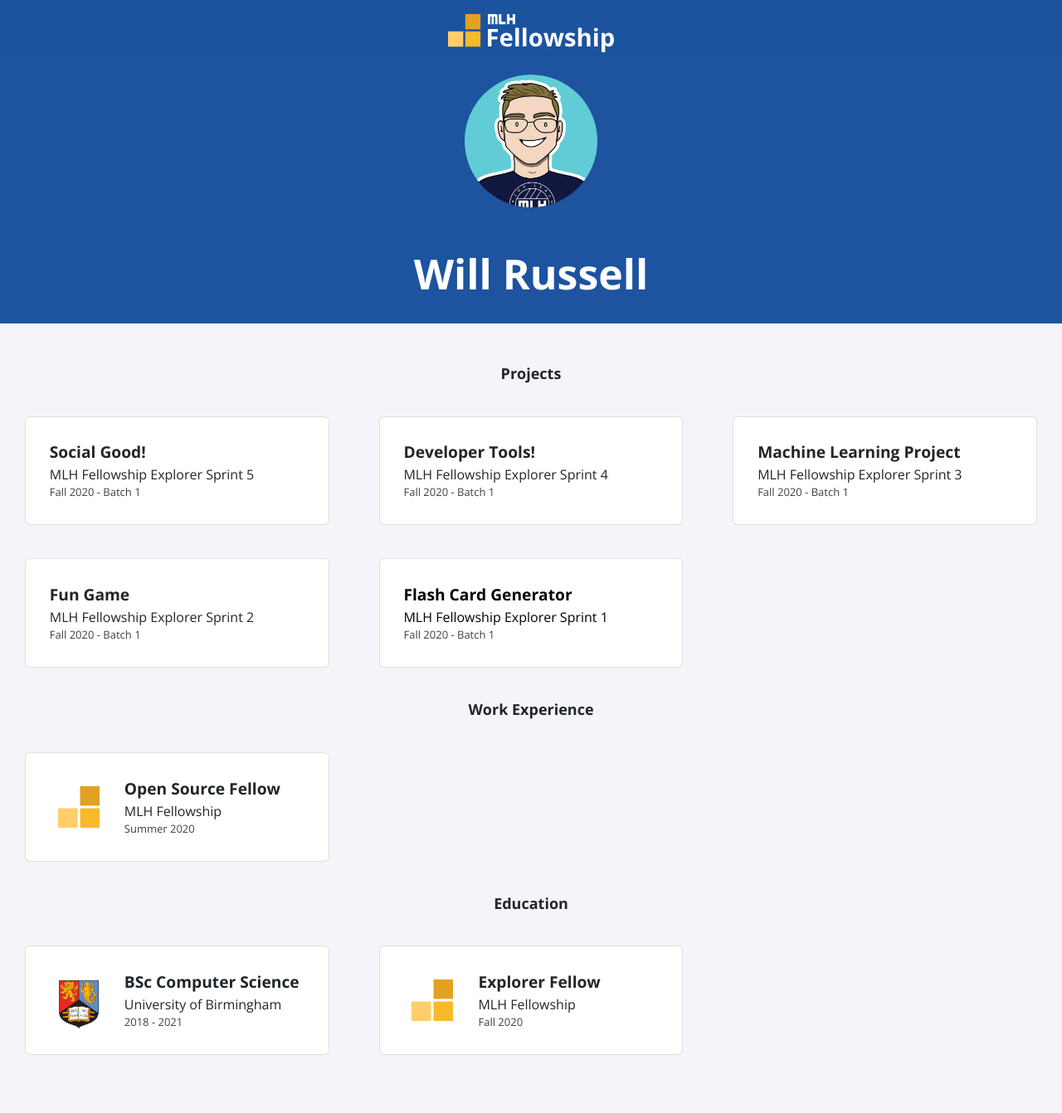
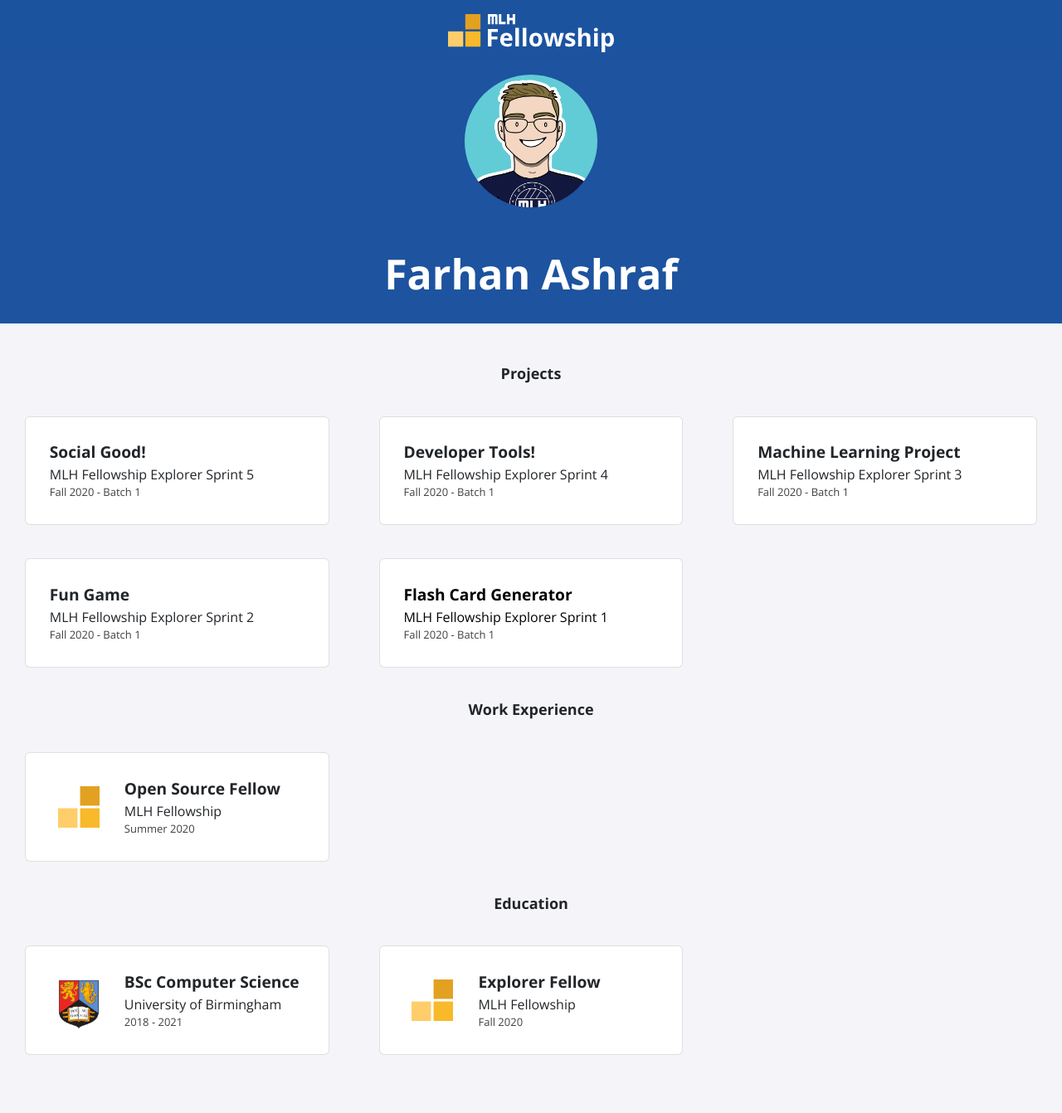
Before and after one commit to farhanashrafdev/OLD-mriceflame.github.io, a Jekyll site: the page built from index.html, in a window 1280 px wide. Shown: the whole page at 83% size. Built offline with Jekyll 4.4.1, drawn with Linux system fonts in a browser that asks for light colours; nearby versions of some CDN libraries.

Commit message:
updated to my profile

```diff
--- a/_config.yml
+++ b/_config.yml
@@ -1,13 +1,13 @@
-title: "Will Russell"
-email: fellowship@mlh.io
+title: "Farhan Ashraf"
+email: mriceflame@protonmail.com
 description: >- # this means to ignore newlines until "baseurl:"
   Write an awesome description for your new site here. You can edit this
   line in _config.yml. It will appear in your document head meta (for
   Google search results) and in your feed.xml site description.
 baseurl: "/"
-url: "/portfolio-template"
-twitter_username: mlhacks
-github_username:  mlh-fellowship
+url: "https://mriceflame.github.io."
+twitter_username: mriceflame
+github_username:  mriceflame
 
 sass:
   sass_dir: _sass
```
